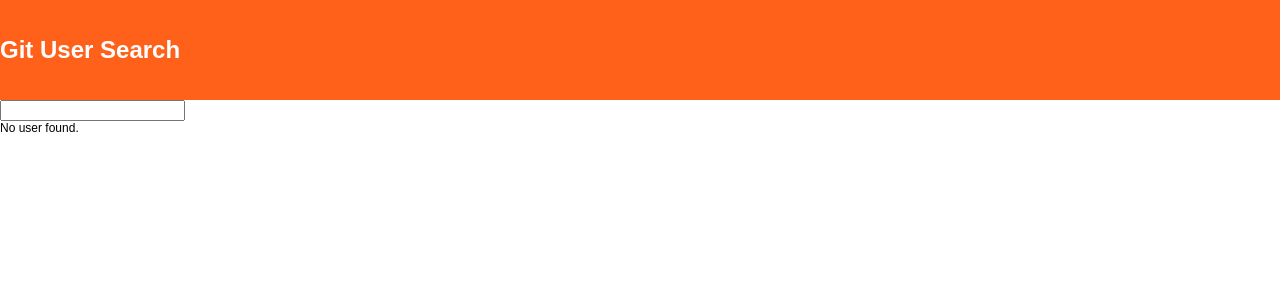
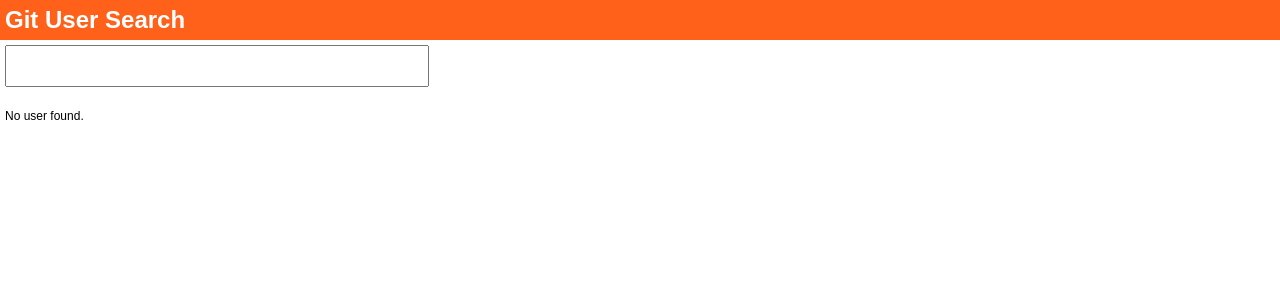
Before and after one commit to Bhammy/git_user_search, a React (Create React App) app: page / in a window 1280 px wide. Shown: the top 300 px of the page. Built offline with nearby package versions, Linux system fonts and the light colour scheme.

Commit message:
refactor to match jsfiddle

```diff
--- a/src/App.css
+++ b/src/App.css
@@ -2,18 +2,25 @@ body {
   margin: 0;
   padding: 0;
   font-family: Raleway, sans-serif;
+  font-size: 12px;
+}
+
+.app-container {
+  width: 100%;
 }
 
 .app-header {
   display: flex;
   align-items: center;
   background-color: #FF611A;
-  height: 100px;
+  width: 100%;
+  height: 40px;
   margin: 0;
   padding: 0;
+  padding-left: 5px;
 }
 
-h1 {
+.app-header h1 {
   padding: 0;
   margin: 0;
   color: white;
--- a/src/App.jsx
+++ b/src/App.jsx
@@ -4,20 +4,21 @@ import UserBadge from './components/userBadge';
 import './App.css';
 
 class App extends React.Component {
-
+// keep state at top level
   constructor(props) {
     super(props);
     this.setUser = this.setUser.bind(this);
     this.state = { searchedUser: '' };
   }
 
+// use this as a callback for Search Component
   setUser(user) {
     this.setState({ searchedUser: user });
   }
 
   render() {
     return (
-      <div>
+      <div className="app_container">
         <header className="app-header">
           <h1>Git User Search</h1>
         </header>
--- a/src/components/repoList.css
+++ b/src/components/repoList.css
@@ -1,13 +1,16 @@
+.repo_cards {
+  display: flex;
+  flex-wrap: wrap;
+  margin: 5px;
+}
+
 .repo_card {
   width: 250px;
   display: flex;
   border: 1px solid black;
+  border-radius: 2px;
   flex-wrap: wrap;
   margin: 5px;
-}
-
-.repo_card h3, a, p {
-  width: 100%;
 }
 
 .repo_card_header {
@@ -19,10 +22,32 @@
   margin: 0;
   padding: 0;
   background-color: #FF611A;
+  color: white;
+}
+
+.repo_card_header a {
+  color: inherit;
+  text-decoration: none;
+}
+
+.repo_card_header a:hover {
+  text-decoration: underline;
+  cursor: pointer;
+}
+
+.repo_card:hover .repo_card_header {
+  background-color: white;
+  color: black;
+  transition: 0.5s all;
+}
+
+.repo_card h3, a, p {
+  width: 100%;
+  padding-left: 5px;
 }
 
 .repo_card_details {
   display: grid;
   width: 100%;
-  grid-template-columns: 1fr 1fr;
+  grid-template-columns: 1fr 2fr;
 }
--- a/src/components/repoList.jsx
+++ b/src/components/repoList.jsx
@@ -5,6 +5,7 @@ const RepoList = ({ repo }) => {
   const {
     name,
     description,
+    html_url,
     git_url,
     stargazers_count,
     forks_count,
@@ -12,14 +13,19 @@ const RepoList = ({ repo }) => {
     size,
   } = repo;
 
+// card display
   return(
     <div className="repo_card" >
       <div className="repo_card_header">
-        <h3>{ name }</h3>
+        <a href={html_url}>
+          <h3>{ name }</h3>
+        </a>
       </div>
       <br />
-      <p>{ description }</p>
-      <a href={git_url}>Repo Link</a>
+      <div className="repo_card_header_details">
+        <p>{ description }</p>
+        <a href={git_url}>Git URL</a>
+      </div>
       <div className="repo_card_details">
         <section>
           <p>Stars: { stargazers_count }</p>
--- /dev/null
+++ b/src/components/search.css
@@ -0,0 +1,15 @@
+.search_container {
+  width: 100vw;
+}
+
+.search_container_form input {
+  padding: 10px;
+  font-size: 16px;
+  margin: 5px;
+  width: 400px;
+}
+
+.search_container_form input:focus, input:hover {
+  outline: 1px solid #FF611A;
+  transition: all 0.5s;
+}
--- a/src/components/search.jsx
+++ b/src/components/search.jsx
@@ -1,5 +1,6 @@
 import React from 'react';
 import requestUserData from '../actions/actions';
+import './search.css';
 
 class Search extends React.Component {
   constructor(props) {
@@ -14,14 +15,18 @@ class Search extends React.Component {
   async searchUser(e) {
     e.preventDefault();
     let searchedUser = await requestUserData(this.state.search);
-    searchedUser = (searchedUser === false) ? '' : searchedUser;
+
+    // if no user found, set searchedUser to default 'no user'
+		searchedUser = (searchedUser === false) ? '' : searchedUser;
     this.props.setUser(searchedUser);
   }
 
   render() {
     return (
-      <div>
-        <form onSubmit={ (e) => this.searchUser(e) }>
+      <div className="search_container">
+        <form onSubmit={ (e) => this.searchUser(e) }
+          className="search_container_form"
+        >
           <input onChange={ e => this.handleChange(e) } />
         </form>
       </div>
--- a/src/components/userBadge.css
+++ b/src/components/userBadge.css
@@ -1,4 +1,4 @@
-img {
+.user_details_photo img {
   height: 100px;
   width: auto;
   border-radius: 100px;
@@ -12,15 +12,10 @@ img {
 
 .user_details {
   margin-left: 10px;
+  width: 100px;
 }
 
 .user_details_photo {
   display: flex;
   align-items: center;
 }
-
-.repo_cards {
-  display: flex;
-  flex-wrap: wrap;
-  margin: 5px;
-}
--- a/src/components/userBadge.jsx
+++ b/src/components/userBadge.jsx
@@ -6,12 +6,16 @@ const UserBadge = (props) => {
   const { searchedUser } = props;
   let displayedComponent;
   if (searchedUser === '') {
-    displayedComponent = 'No user found.';
+// default display
+    displayedComponent = <p className="user">No user found.</p>
   } else {
+// when state has user
     displayedComponent = (
       <div>
         <section className="user">
-          <section className="user_details_photo"><img src={ searchedUser.avatar_url } alt="user_profile" /></section>
+          <section className="user_details_photo">
+            <img src={ searchedUser.avatar_url } alt="user_profile"               />
+          </section>
           <section className="user_details">
             <h3>{ searchedUser.login }</h3>
             <hr />
```
